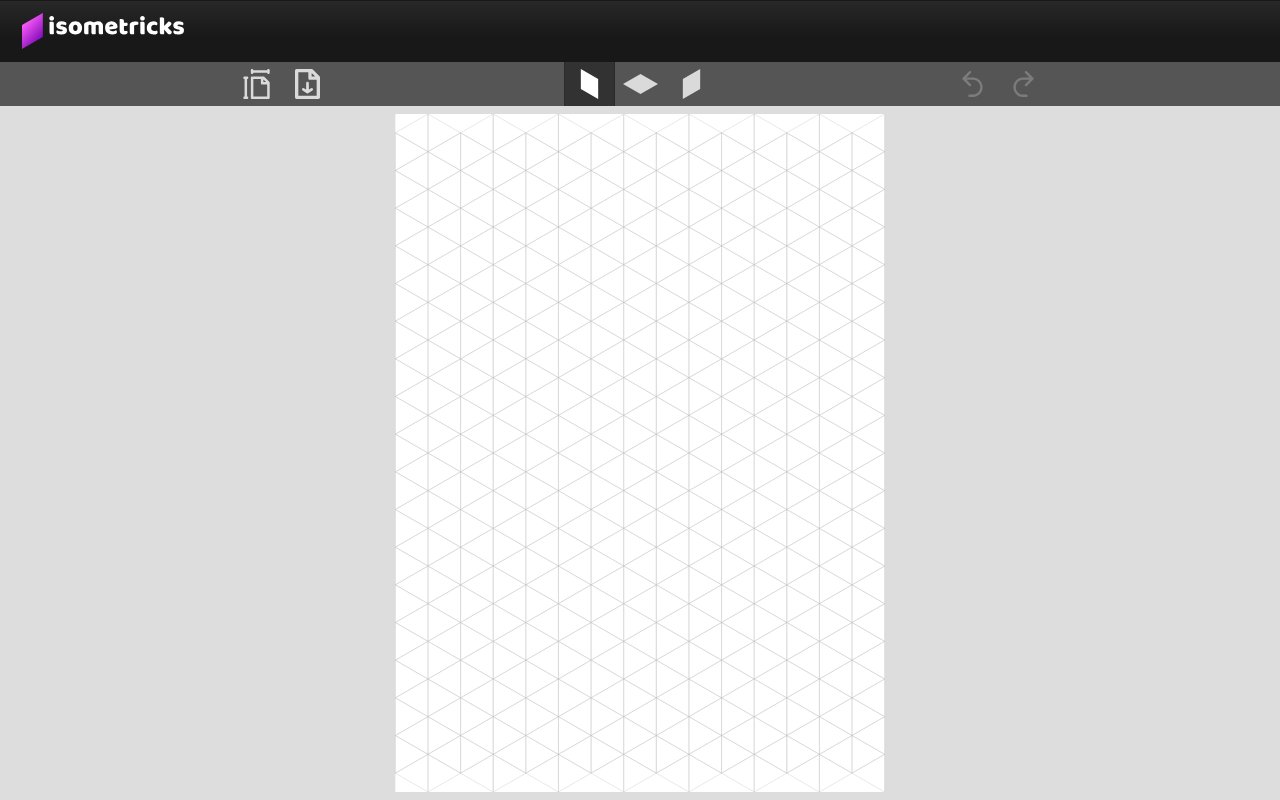
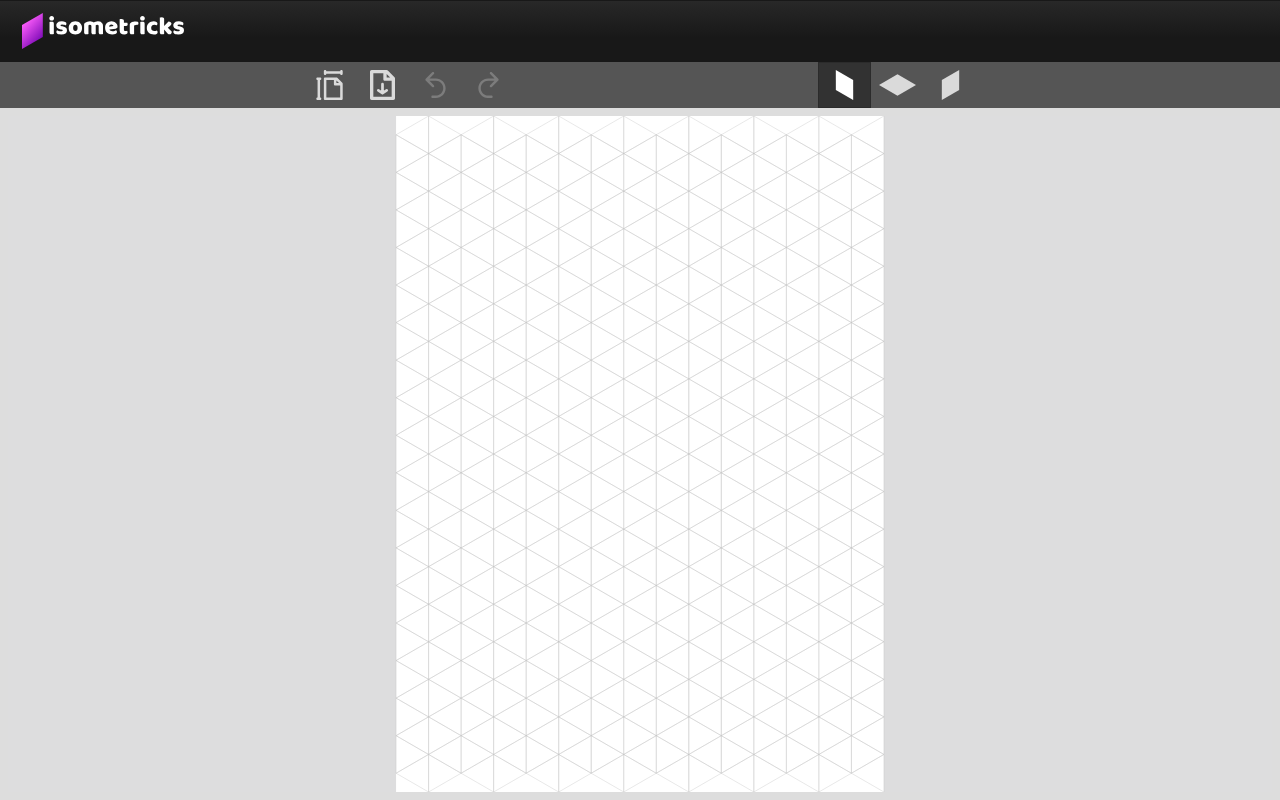
Before and after one commit to NicolasLetellier/isometricks, a React (Create React App) app: page / in a window 1280 px wide. Built offline with nearby package versions, Linux system fonts and the light colour scheme.

Commit message:
adapt toolbar to double height for low-width screens

```diff
--- a/src/editor/frame/Frame.css
+++ b/src/editor/frame/Frame.css
@@ -1,8 +1,16 @@
 
 .Frame {
-  height: calc(100vh - 106px);
+  height: calc(100vh - 108px);
   box-sizing: border-box;
   border: 8px solid #dddddd;
+}
+
+/* below 371px (7 buttons x 53px), the toolbar is wrapping to a second line of buttons
+making the height of toolbar of 92px */
+@media screen and (max-width: 370px) {
+  .Frame {
+    height: calc(100vh - 154px);
+  }
 }
 
 .Frame-svg {
--- a/src/editor/toolbar/Toolbar.css
+++ b/src/editor/toolbar/Toolbar.css
@@ -2,12 +2,22 @@
 .Toolbar {
   font-size: 1em;
   box-sizing: border-box;
-  height: 44px;
+  height: 46px;
   background-color: #555555;
   display: flex;
   flex-wrap: wrap;
   justify-content: space-evenly;
 }
+
+/* below 371px (7 buttons x 53px), the toolbar is wrapping to a second line of buttons */
+/* minimum screen width supported is 212px without having to manage
+  a third line of buttons (design of toolbar is breaking below 212px for 7 buttons in 2 groups: 4 + 3) */
+@media screen and (max-width: 370px) {
+  .Toolbar {
+    height: 92px;
+  }
+}
+
 
 .Toolbar button:focus {
   outline: none;
@@ -21,20 +31,23 @@
   cursor: not-allowed;
 }
 
-.Toolbar .left-buttons, .Toolbar .center-buttons, .Toolbar .right-buttons {
+.Toolbar .left-buttons, .Toolbar .right-buttons {
   flex: 0 0 auto;
 }
 
 .Toolbar .toolbar-btn {
-  border: none;
   padding: 7px;
   margin: 0;
   box-sizing: border-box;
-  height: 44px;
-  width: 51px; /* to harmonize width with button.top */
+  height: 46px;
+  width: 53px; /* to harmonize width with button.top */
   background-color: transparent;
-  border-left: 1px solid #555555;
-  border-right: 1px solid #555555;
+  border: 1px solid #555555;
+}
+
+.Toolbar .backward, .Toolbar .forward {
+  padding: 9px;
+  vertical-align: top; /* to fix misalignement after padding re-calculation */
 }
 
 /* used in dialog window opening when size or color selection */
@@ -53,13 +66,9 @@
 
 .Toolbar .top {
   /* button width for top face is limiting/defining svg size, when
-  for left and right it's the button height. Here width calculated
-  for same face size when height is 44px */
-  width: 51px;
-}
-
-.Toolbar .backward, .Toolbar .forward {
-  padding: 9px;
+  for left and right it's the button height. Here width 53 px is calculated
+  for same face size when height is 46px (borders counted) */
+  width: 53px;
 }
 
 .Toolbar .toolbar-btn:hover polygon, .Toolbar .toolbar-btn:hover path {
@@ -69,8 +78,7 @@
 
 .Toolbar .toolbar-btn.active {
   background-color: #323232;
-  border-left: 1px solid #2b2b2b;
-  border-right: 1px solid #2b2b2b;
+  border: 1px solid #2b2b2b;
 }
 
 .Toolbar .toolbar-btn.active polygon, .Toolbar .toolbar-btn.active path {
@@ -95,3 +103,8 @@
   wherever stroke are part of the design */
   stroke-width: 0;
 }
+
+/* .placeholder-for-future-button {
+  display: inline-block;
+  width: 53px;
+} */
--- a/src/editor/toolbar/Toolbar.js
+++ b/src/editor/toolbar/Toolbar.js
@@ -44,6 +44,38 @@ function Toolbar({
             />
           </svg>
         </button>
+        <button
+          type="button"
+          className="backward toolbar-btn"
+          disabled={backwardInHistory === null || onDialog !== null}
+          onClick={backwardInHistory}
+        >
+          <svg
+            viewBox="0 0 454.839 454.839"
+          >
+            <path
+              d="M404.908,283.853c0,94.282-76.71,170.986-170.986,170.986h-60.526c-10.03,0-18.158-8.127-18.158-18.157v-6.053c0-10.031,8.127-18.158,18.158-18.158h60.526c70.917,0,128.618-57.701,128.618-128.618c0-70.917-57.701-128.618-128.618-128.618H122.255l76.905,76.905c8.26,8.257,8.26,21.699,0,29.956c-8.015,8.009-21.964,7.997-29.961,0L56.137,149.031c-4.001-4.001-6.206-9.321-6.206-14.981c0-5.656,2.205-10.979,6.206-14.978L169.205,6.002c7.997-8.003,21.958-8.003,29.956,0c8.26,8.255,8.26,21.699,0,29.953l-76.905,76.911h111.666C328.198,112.866,404.908,189.573,404.908,283.853z"
+            />
+          </svg>
+        </button>
+        <button
+          type="button"
+          className="forward toolbar-btn"
+          disabled={forwardInHistory === null || onDialog !== null}
+          onClick={forwardInHistory}
+        >
+          <svg
+            viewBox="0 0 454.839 454.839"
+          >
+            <g
+              transform="rotate(-180 227.41949462890625,227.45840454101562)"
+            >
+              <path
+                d="m404.908004,170.994574c0,-94.332459 -76.709999,-171.07751 -170.985997,-171.07751l-60.525999,0c-10.03,0 -18.158,8.13135 -18.158,18.166717l0,6.05624c0,10.036369 8.127,18.167718 18.158,18.167718l60.525999,0c70.916999,0 128.617998,57.731881 128.617998,128.686835c0,70.954954 -57.700999,128.686835 -128.617998,128.686835l-111.666998,0l76.904999,-76.946159c8.26,-8.261419 8.26,-21.710613 0,-29.972032c-8.015,-8.013286 -21.964,-8.00128 -29.960999,0l-113.061998,113.125512c-4.001,4.003141 -6.206,9.325989 -6.206,14.989018c0,5.659027 2.205,10.984876 6.206,14.986016l113.067998,113.130514c7.997,8.007283 21.958,8.007283 29.955999,0c8.26,-8.259418 8.26,-21.710613 0,-29.969031l-76.904999,-76.952162l111.665998,0c94.275998,0 170.985997,-76.748053 170.985997,-171.078511z"
+              />
+            </g>
+          </svg>
+        </button>
         {/* <button
           type="button"
           className="palette toolbar-btn"
@@ -88,7 +120,7 @@ function Toolbar({
           </svg>
         </button> */}
       </div>
-      <div className="center-buttons">
+      <div className="right-buttons">
         <button
           type="button"
           disabled={onDialog !== null}
@@ -135,40 +167,6 @@ function Toolbar({
           </svg>
         </button>
       </div>
-      <div className="right-buttons">
-        <button
-          type="button"
-          className="backward toolbar-btn"
-          disabled={backwardInHistory === null || onDialog !== null}
-          onClick={backwardInHistory}
-        >
-          <svg
-            viewBox="0 0 454.839 454.839"
-          >
-            <path
-              d="M404.908,283.853c0,94.282-76.71,170.986-170.986,170.986h-60.526c-10.03,0-18.158-8.127-18.158-18.157v-6.053c0-10.031,8.127-18.158,18.158-18.158h60.526c70.917,0,128.618-57.701,128.618-128.618c0-70.917-57.701-128.618-128.618-128.618H122.255l76.905,76.905c8.26,8.257,8.26,21.699,0,29.956c-8.015,8.009-21.964,7.997-29.961,0L56.137,149.031c-4.001-4.001-6.206-9.321-6.206-14.981c0-5.656,2.205-10.979,6.206-14.978L169.205,6.002c7.997-8.003,21.958-8.003,29.956,0c8.26,8.255,8.26,21.699,0,29.953l-76.905,76.911h111.666C328.198,112.866,404.908,189.573,404.908,283.853z"
-            />
-          </svg>
-        </button>
-        <button
-          type="button"
-          className="forward toolbar-btn"
-          disabled={forwardInHistory === null || onDialog !== null}
-          onClick={forwardInHistory}
-        >
-          <svg
-            viewBox="0 0 454.839 454.839"
-          >
-            <g
-              transform="rotate(-180 227.41949462890625,227.45840454101562)"
-            >
-              <path
-                d="m404.908004,170.994574c0,-94.332459 -76.709999,-171.07751 -170.985997,-171.07751l-60.525999,0c-10.03,0 -18.158,8.13135 -18.158,18.166717l0,6.05624c0,10.036369 8.127,18.167718 18.158,18.167718l60.525999,0c70.916999,0 128.617998,57.731881 128.617998,128.686835c0,70.954954 -57.700999,128.686835 -128.617998,128.686835l-111.666998,0l76.904999,-76.946159c8.26,-8.261419 8.26,-21.710613 0,-29.972032c-8.015,-8.013286 -21.964,-8.00128 -29.960999,0l-113.061998,113.125512c-4.001,4.003141 -6.206,9.325989 -6.206,14.989018c0,5.659027 2.205,10.984876 6.206,14.986016l113.067998,113.130514c7.997,8.007283 21.958,8.007283 29.955999,0c8.26,-8.259418 8.26,-21.710613 0,-29.969031l-76.904999,-76.952162l111.665998,0c94.275998,0 170.985997,-76.748053 170.985997,-171.078511z"
-              />
-            </g>
-          </svg>
-        </button>
-      </div>
     </div>
   );
 }
```
